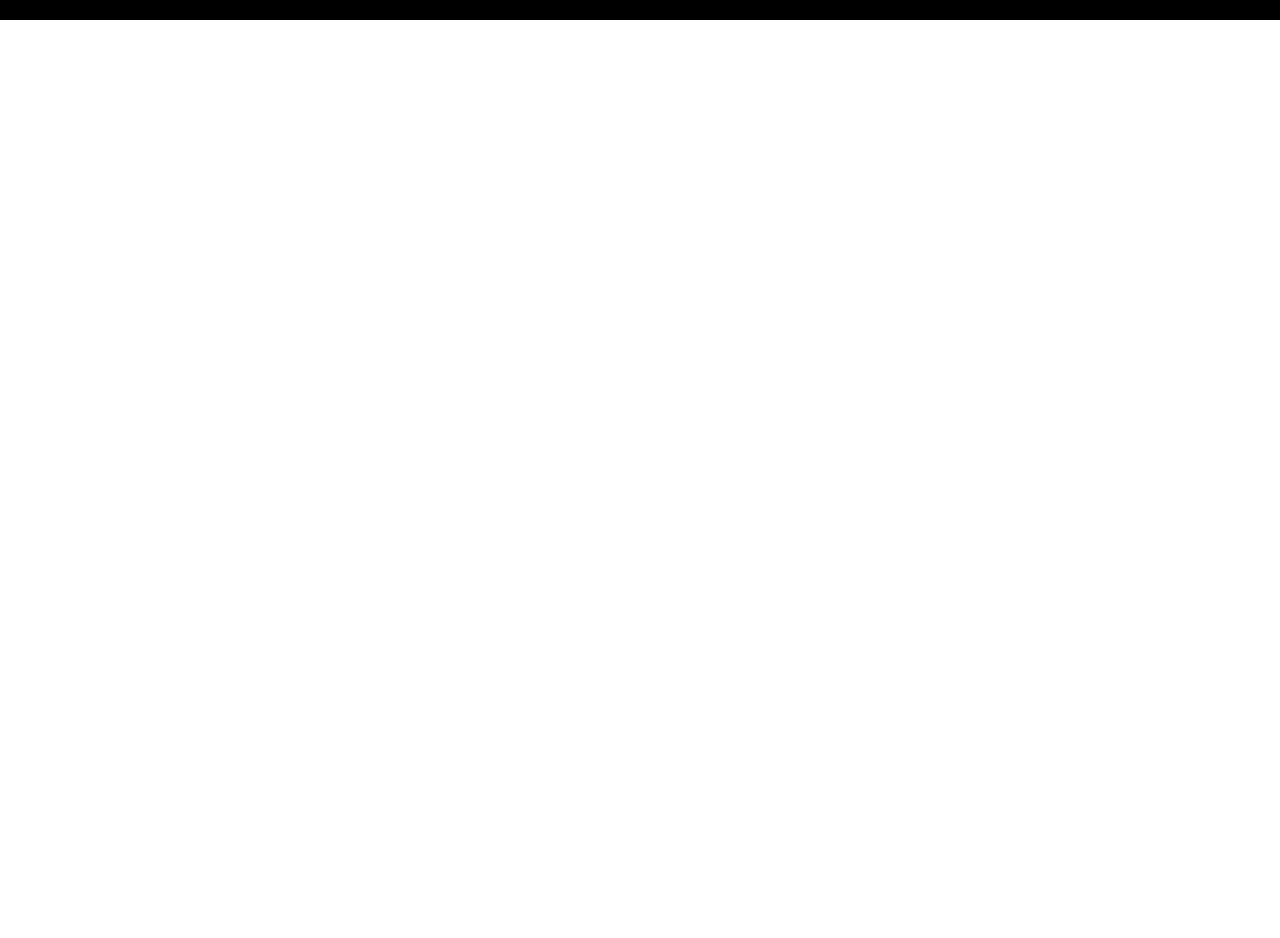
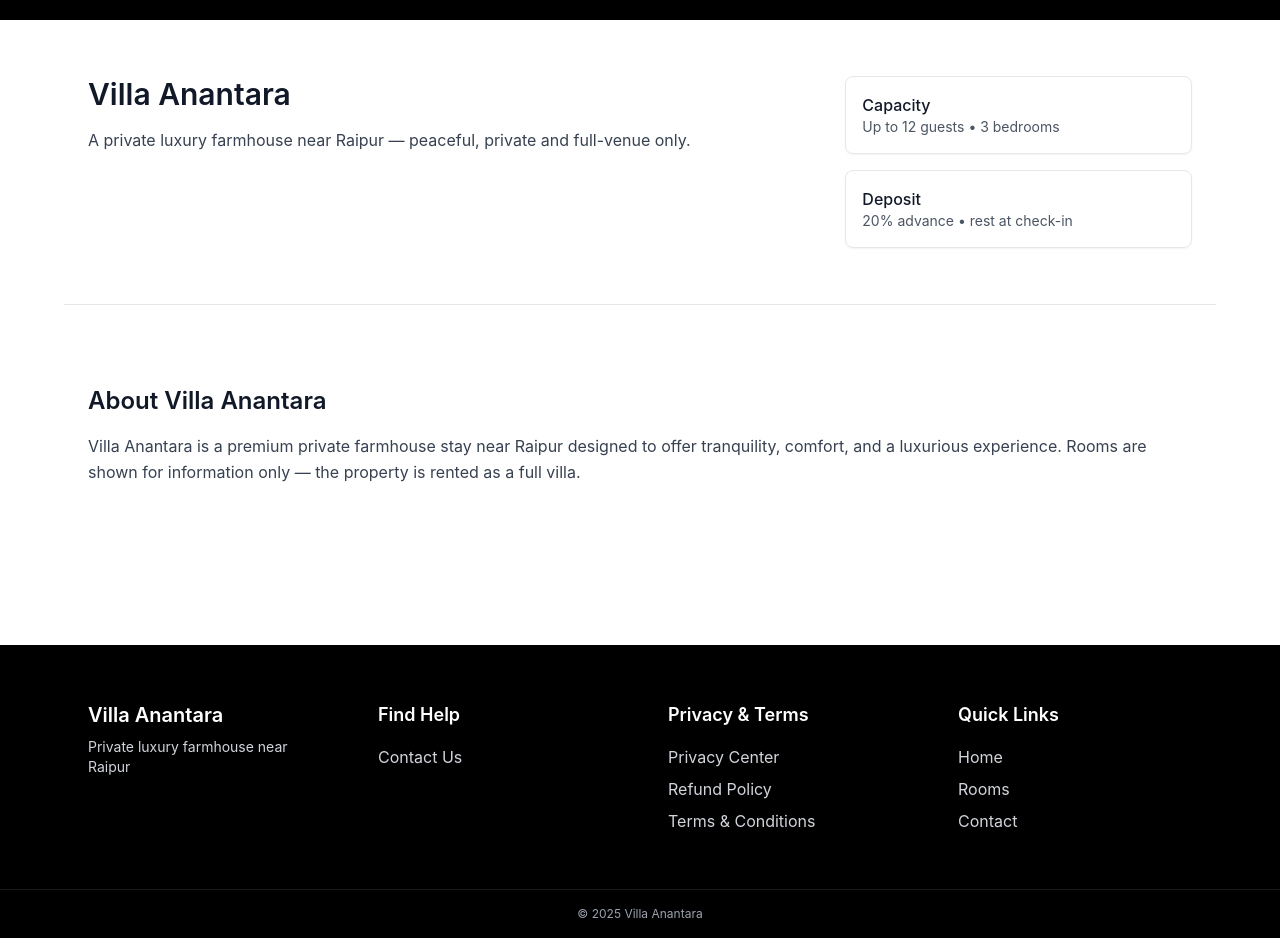
Before and after one commit to intelligencefordm-glitch/villa-anantara-web, a Next.js app: page / in a window 1280 px wide. Shown: the part 580-1518 px from the top of the page. Before the commit the page ends 800 px from the top, so only its background shows below. Built offline with nearby package versions, Linux system fonts and the light colour scheme; grey boxes are pictures that could not be loaded.

Commit message:
Add quick info and about sections for Villa Anantara
Added a quick info section and an about section to the page, detailing Villa Anantara and its features.

```diff
--- a/app/page.tsx
+++ b/app/page.tsx
@@ -9,8 +9,6 @@
           HERO VIDEO + CENTERED TITLE
       ========================= */}
       <header className="relative w-full h-[60vh] md:h-[75vh] overflow-hidden bg-black">
-
-        {/* HERO VIDEO */}
         <video
           src="/videos/hero.mp4"
           autoPlay
@@ -21,62 +19,134 @@
           className="absolute inset-0 w-full h-full object-cover"
         />
 
-        {/* DARK OVERLAY */}
         <div className="absolute inset-0 bg-black/30" />
 
-        {/* CENTERED TITLE */}
         <div className="absolute inset-0 flex items-center justify-center px-6 text-center">
           <h1 className="text-white text-5xl md:text-7xl font-semibold leading-none">
 
-            {/* "V" - Futura */}
+            {/* V (Futura) */}
             <span
               className="font-futura font-[500]"
-              style={{
-                letterSpacing: "-0.03em",
-                marginRight: "-0.045em",
-              }}
+              style={{ letterSpacing: "-0.03em", marginRight: "-0.045em" }}
             >
               V
             </span>
 
-            {/* "illa" - Poppins */}
+            {/* illa (Poppins) */}
             <span
               className="font-poppins"
-              style={{
-                marginLeft: "-0.035em",
-              }}
+              style={{ marginLeft: "-0.035em" }}
             >
               illa
             </span>
 
-            {/* small space */}
+            {/* space */}
             <span style={{ margin: "0 0.12em" }} />
 
-            {/* "A" - Futura */}
+            {/* A (Futura) */}
             <span
               className="font-futura font-[500]"
-              style={{
-                letterSpacing: "-0.03em",
-                marginRight: "-0.045em",
-              }}
+              style={{ letterSpacing: "-0.03em", marginRight: "-0.045em" }}
             >
               A
             </span>
 
-            {/* "nantara" - Poppins */}
+            {/* nantara (Poppins) */}
             <span
               className="font-poppins"
-              style={{
-                marginLeft: "-0.035em",
-              }}
+              style={{ marginLeft: "-0.035em" }}
             >
               nantara
             </span>
 
           </h1>
         </div>
+      </header>
 
-      </header>
+      {/* =========================
+          QUICK INFO SECTION
+      ========================= */}
+      <section className="max-w-6xl mx-auto px-6 py-14">
+        <div className="grid md:grid-cols-3 gap-8 items-start">
+
+          <div className="md:col-span-2">
+            <h2 className="text-3xl font-semibold">Villa Anantara</h2>
+            <p className="mt-4 text-gray-700">
+              A private luxury farmhouse near Raipur — peaceful, private and full-venue only.
+            </p>
+          </div>
+
+          <div className="space-y-4">
+            <div className="p-4 border rounded-lg shadow-sm">
+              <h3 className="font-medium">Capacity</h3>
+              <p className="text-sm text-gray-600">Up to 12 guests • 3 bedrooms</p>
+            </div>
+
+            <div className="p-4 border rounded-lg shadow-sm">
+              <h3 className="font-medium">Deposit</h3>
+              <p className="text-sm text-gray-600">20% advance • rest at check-in</p>
+            </div>
+          </div>
+
+        </div>
+      </section>
+
+      {/* =========================
+          ABOUT SECTION
+      ========================= */}
+      <section className="max-w-6xl mx-auto px-6 py-20 border-t">
+        <h2 className="text-2xl font-semibold text-gray-900">About Villa Anantara</h2>
+        <p className="mt-4 text-gray-700 leading-relaxed">
+          Villa Anantara is a premium private farmhouse stay near Raipur designed
+          to offer tranquility, comfort, and a luxurious experience. Rooms are
+          shown for information only — the property is rented as a full villa.
+        </p>
+      </section>
+
+      {/* =========================
+          FOOTER
+      ========================= */}
+      <footer className="bg-black text-white mt-20">
+        <div className="max-w-6xl mx-auto px-6 py-14 grid md:grid-cols-4 gap-14">
+
+          <div>
+            <h3 className="text-xl font-semibold">Villa Anantara</h3>
+            <p className="mt-2 text-sm text-gray-300">
+              Private luxury farmhouse near Raipur
+            </p>
+          </div>
+
+          <div>
+            <h3 className="text-lg font-semibold mb-4">Find Help</h3>
+            <ul className="space-y-2 text-gray-300">
+              <li><a href="/contact" className="hover:text-white">Contact Us</a></li>
+            </ul>
+          </div>
+
+          <div>
+            <h3 className="text-lg font-semibold mb-4">Privacy & Terms</h3>
+            <ul className="space-y-2 text-gray-300">
+              <li><a href="/privacy" className="hover:text-white">Privacy Center</a></li>
+              <li><a href="/refund" className="hover:text-white">Refund Policy</a></li>
+              <li><a href="/terms" className="hover:text-white">Terms & Conditions</a></li>
+            </ul>
+          </div>
+
+          <div>
+            <h3 className="text-lg font-semibold mb-4">Quick Links</h3>
+            <ul className="space-y-2 text-gray-300">
+              <li><a href="/" className="hover:text-white">Home</a></li>
+              <li><a href="/rooms" className="hover:text-white">Rooms</a></li>
+              <li><a href="/contact" className="hover:text-white">Contact</a></li>
+            </ul>
+          </div>
+
+        </div>
+
+        <div className="text-center py-4 text-xs text-gray-400 border-t border-white/10">
+          © {new Date().getFullYear()} Villa Anantara
+        </div>
+      </footer>
 
     </main>
   );
```
